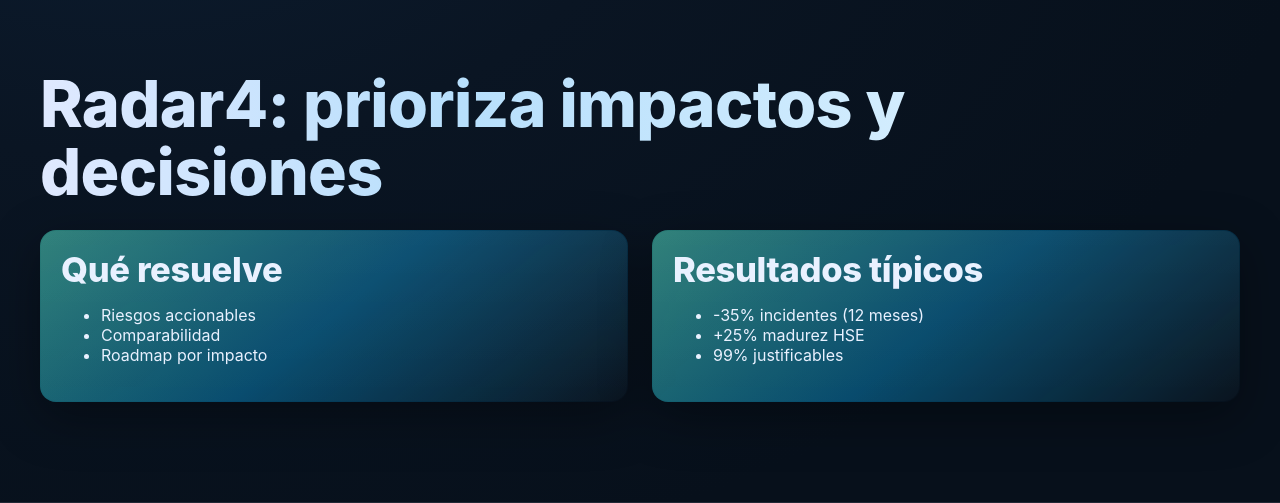
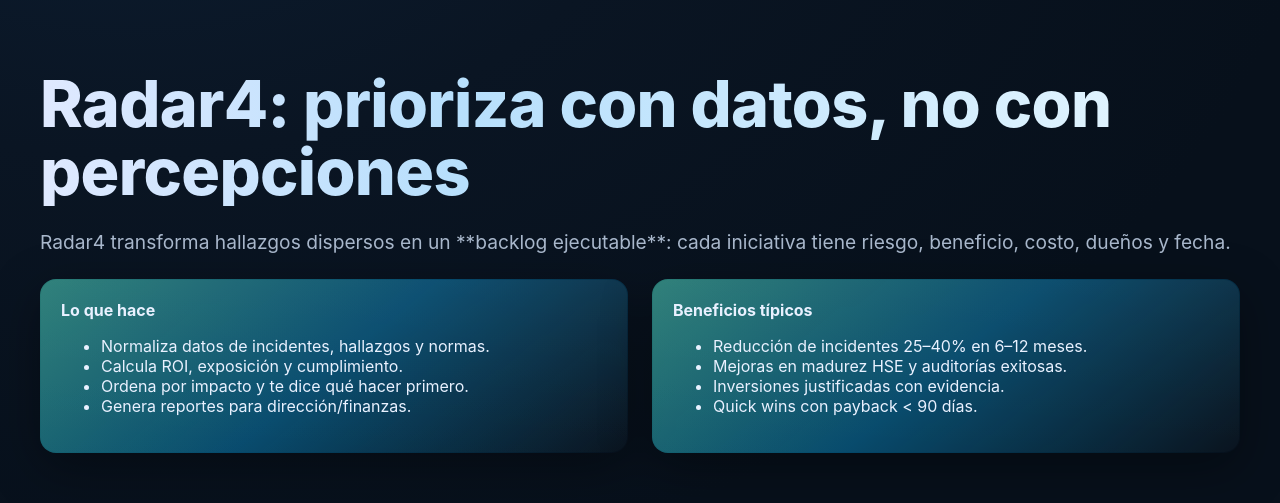
Before and after one commit to Kukcito/econova-clean, a Next.js app: page /radar4 in a window 1280 px wide. Shown: the part 126-629 px from the top of the page. Built offline with nearby package versions, Linux system fonts and the light colour scheme.

Commit message:
Update page.js

```diff
--- a/app/radar4/page.js
+++ b/app/radar4/page.js
@@ -1,25 +1,37 @@
-export const metadata = { title: 'Radar4 | ECONOVA' }
+// app/radar4/page.js
+export const metadata = { title: "Radar4 — ECONOVA" };
 
-export default function Page() {
+export default function Radar4() {
   return (
     <section className="section">
       <div className="container">
-        <h1 className="h1">Radar4: prioriza impactos y decisiones</h1>
-        <div className="grid-2" style={{marginTop:24}}>
+        <h1 className="h1">Radar4: prioriza con datos, no con percepciones</h1>
+        <p className="lead">
+          Radar4 transforma hallazgos dispersos en un **backlog ejecutable**:
+          cada iniciativa tiene riesgo, beneficio, costo, dueños y fecha.
+        </p>
+
+        <div className="grid-2" style={{ marginTop: 16 }}>
           <div className="card">
-            <h2 className="h3">Qué resuelve</h2>
+            <b>Lo que hace</b>
             <ul>
-              <li>Riesgos accionables</li><li>Comparabilidad</li><li>Roadmap por impacto</li>
+              <li>Normaliza datos de incidentes, hallazgos y normas.</li>
+              <li>Calcula ROI, exposición y cumplimiento.</li>
+              <li>Ordena por impacto y te dice qué hacer primero.</li>
+              <li>Genera reportes para dirección/finanzas.</li>
             </ul>
           </div>
           <div className="card">
-            <h2 className="h3">Resultados típicos</h2>
+            <b>Beneficios típicos</b>
             <ul>
-              <li>-35% incidentes (12 meses)</li><li>+25% madurez HSE</li><li>99% justificables</li>
+              <li>Reducción de incidentes 25–40% en 6–12 meses.</li>
+              <li>Mejoras en madurez HSE y auditorías exitosas.</li>
+              <li>Inversiones justificadas con evidencia.</li>
+              <li>Quick wins con payback &lt; 90 días.</li>
             </ul>
           </div>
         </div>
       </div>
     </section>
-  )
+  );
 }
```
